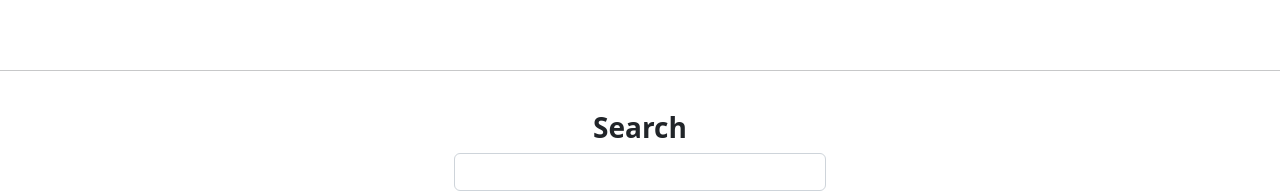
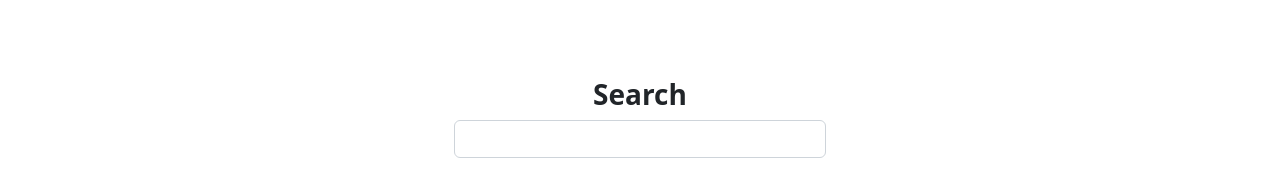
Before and after one commit to UditaVed/Enliven, a React (Create React App) app in the folder src/: page /ngo in a window 1280 px wide. Shown: the part 478-671 px from the top of the page. Built offline with nearby package versions, Linux system fonts and the light colour scheme; the HTML template or start-up script is replaced by a standard one.

Commit message:
Update NGO.jsx

```diff
--- a/src/NGO/NGO.jsx
+++ b/src/NGO/NGO.jsx
@@ -15,12 +15,12 @@ const NGO = () => {
 
   return (
    <div className="all">
-       <Head
+       <Head className="edit_head"
        topic="NGO"
        title="Reach Your Aid"
        about="Find Help Near you!"
        />
-      <hr/>
+      <div className="bg-black w-[90vw] h-[1.4px] ml-5"></div>
         <section className="py-4 container">
 
             <div className="row justify-content-center">
```
